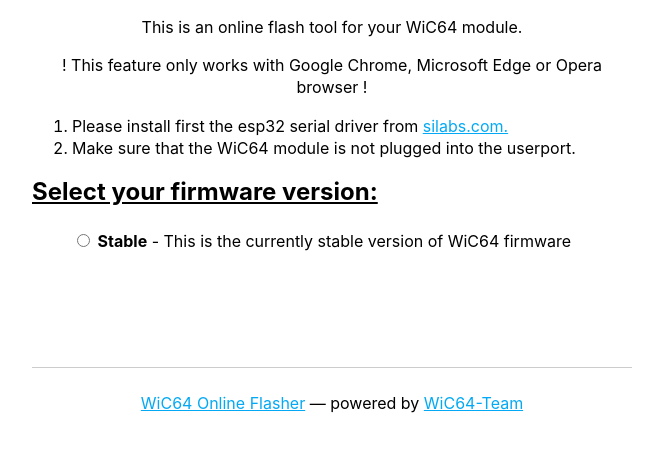
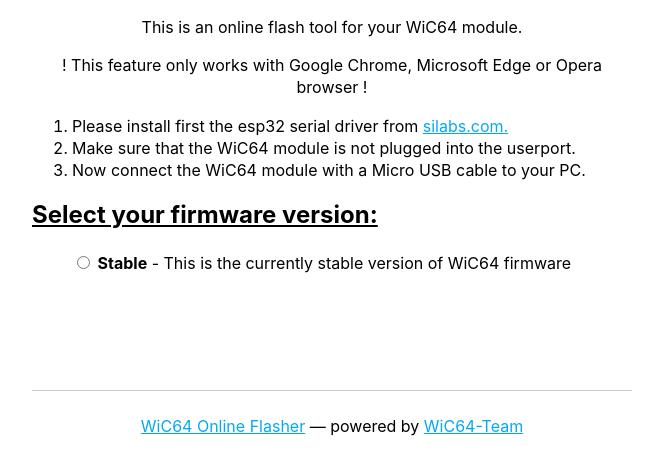
Before and after one commit to WiC64-Team/online-flasher, a plain HTML site: page index.html in a window 1280 px wide. Shown: the part 275-750 px from the top of the page, without its empty margins (308-971 px from the left). Drawn offline with Linux system fonts and the light colour scheme.

Commit message:
Update index.html

```diff
--- a/index.html
+++ b/index.html
@@ -86,6 +86,7 @@
         <ol>
           <li>Please install first the esp32 serial driver from <a href="https://www.silabs.com/developers/usb-to-uart-bridge-vcp-drivers?tab=downloads" target="_new">silabs.com.</a></li>
           <li>Make sure that the WiC64 module is not plugged into the userport.</li>
+          <li>Now connect the WiC64 module with a Micro USB cable to your PC.</li>
 
         </ol>
 
```
